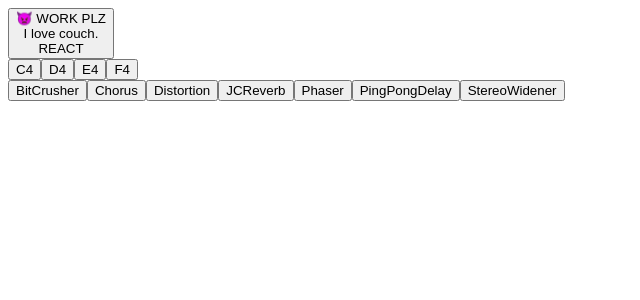
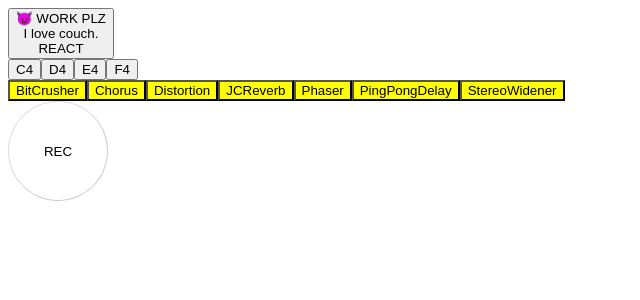
Before and after one commit to elgeesound/mvp, a React app: page / in a window 1280 px wide. Shown: the top 300 px of the page, without its empty margins (0-640 px from the left). Built offline with nearby package versions, Linux system fonts and the light colour scheme; the HTML template or start-up script is replaced by a standard one.

Commit message:
progress2

```diff
--- a/client/prod/src/components/elSynth.jsx
+++ b/client/prod/src/components/elSynth.jsx
@@ -55,12 +55,24 @@ class Synth extends React.Component {
     let keys = this.state.keys;
     let fx = Object.keys(this.state.fx);
     return (
-      <div className="keyboard">
-        {keys.map(key => <button key={key.note} onClick={(e) => this.handleMouseKeyboardClick(e)}>{key.note}</button>)}
-        <div className="effectsBar">
-          {fx.map(effect => <button key={effect} onClick={(e) => this.handleEffectsToggle(e)}>{effect}</button>)}
+      <container>
+        <div className="keyboard">
+          {keys.map(key => <button key={key.note} onClick={(e) => this.handleMouseKeyboardClick(e)}>{key.note}</button>)}
+          <div className="effectsBar">
+            {fx.map(effect => <button key={effect} style={{backgroundColor: this.state.fx[effect][0] ? 'green' : 'yellow'}} onClick={(e) => this.handleEffectsToggle(e)}>{effect}</button>)}
+          </div>
+          <button style={{
+            borderWidth:1,
+            borderColor:'rgba(0,0,0,0.2)',
+            alignItems:'center',
+            justifyContent:'center',
+            width:100,
+            height:100,
+            backgroundColor:'#fff',
+            borderRadius:100,
+            }}>REC</button>
         </div>
-      </div>
+      </container>
       )
   }
 }
```
Also changed, not shown: scratch.txt, 3 other files (tests, documents, lock files or other folders).
